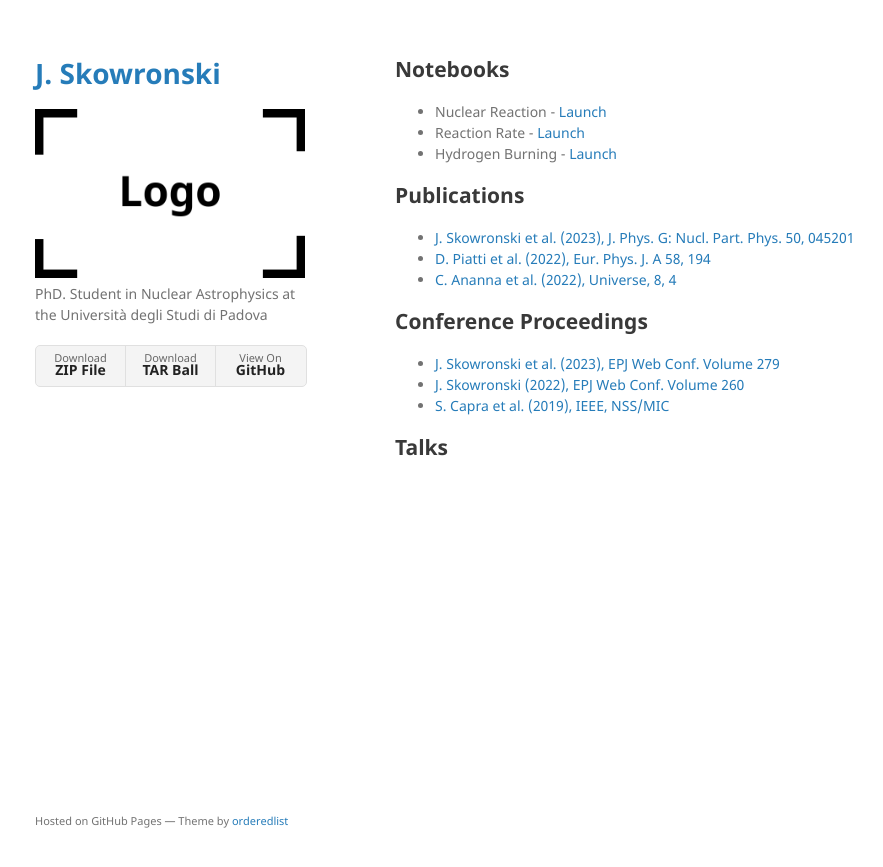
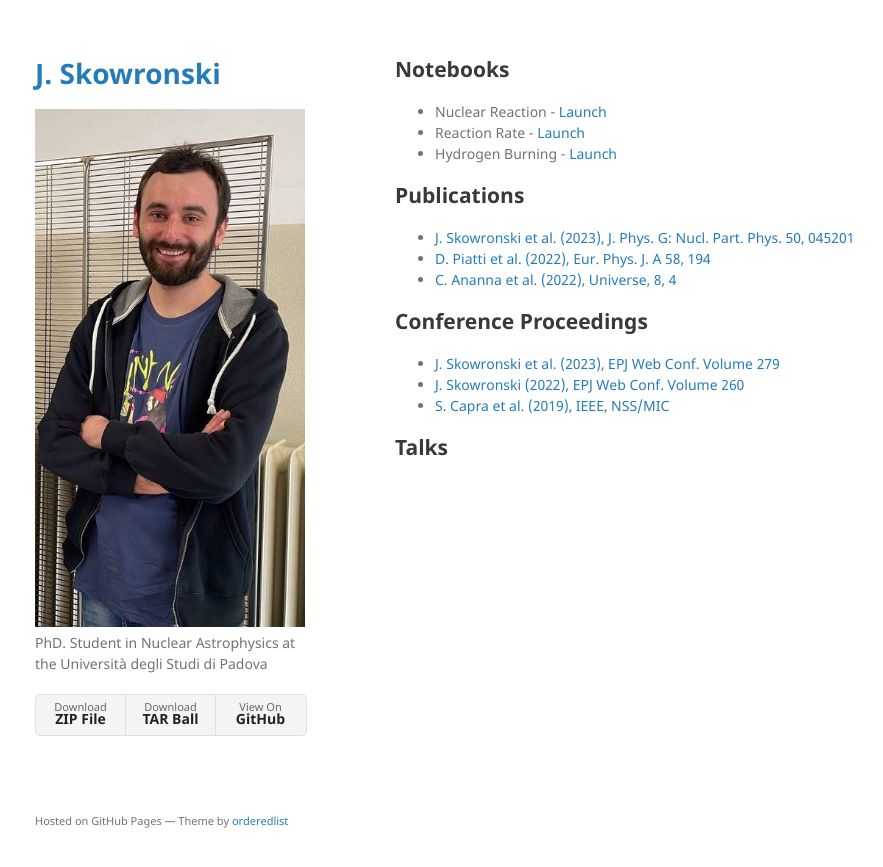
Before and after one commit to skowrons94/skowrons94.github.io, a Jekyll site: the page built from index.md, in a window 1280 px wide. Shown: the top 867 px of the page, without its empty margins (175-1058 px from the left). Built offline with Jekyll 4.4.1, drawn with Linux system fonts in a browser that asks for light colours.

Commit message:
Added new notebook and photo

```diff
--- a/_config.yml
+++ b/_config.yml
@@ -1,5 +1,5 @@
 title: Minimal theme
-logo: /assets/img/logo.png
+logo: /assets/img/photo.jpeg
 description: Minimal is a theme for GitHub Pages.
 show_downloads: true
 google_analytics:
```
Also changed, not shown: assets/img/photo.jpeg (added), 2 other files.
